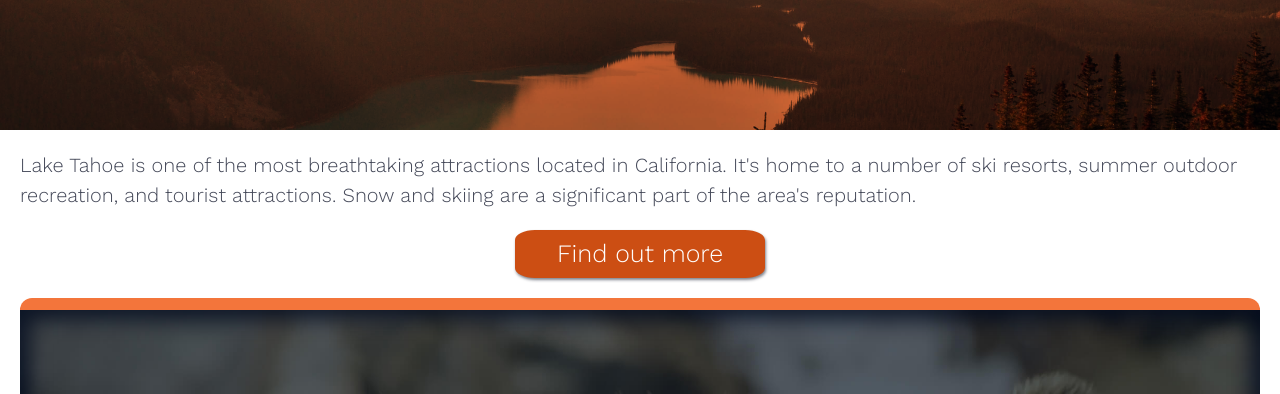
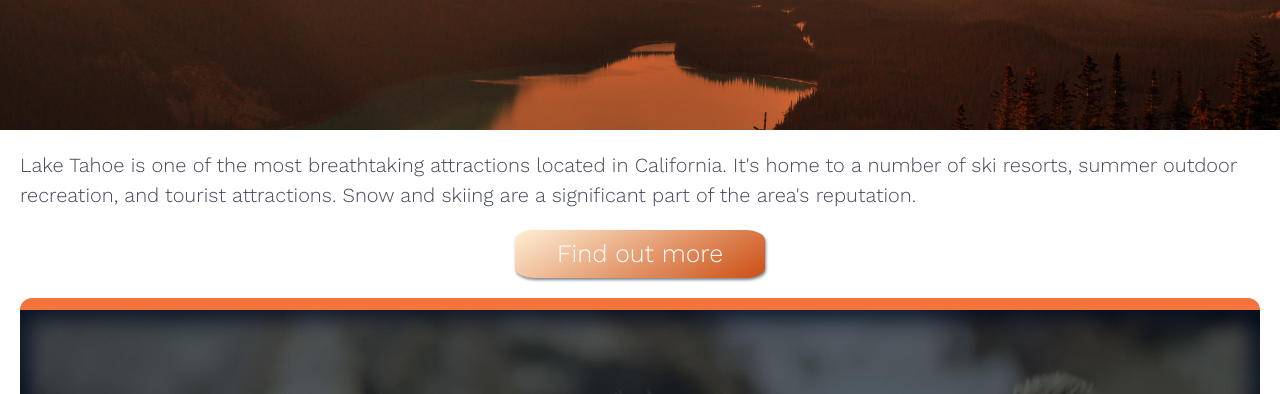
Before and after one commit to emilytrancat/ENHANCING-CSS, a plain HTML site: page index.html in a window 1280 px wide. Shown: the part 343-737 px from the top of the page. Drawn offline with nearby package versions, Linux system fonts and the light colour scheme.

Commit message:
Changes 11
CSS Gradients: Linear and Radial

```diff
--- a/css/style.css
+++ b/css/style.css
@@ -105,6 +105,7 @@
   margin: 1rem auto;
   box-shadow: 1px 2px 3px rgba(0, 10, 30, .5);
   /* margin auto centers button in viewport */
+  background-image: linear-gradient(-30deg, #cc4e13, papayawhip);
   background-color: #cc4e13;
   color: white;
   text-align: center;
```
